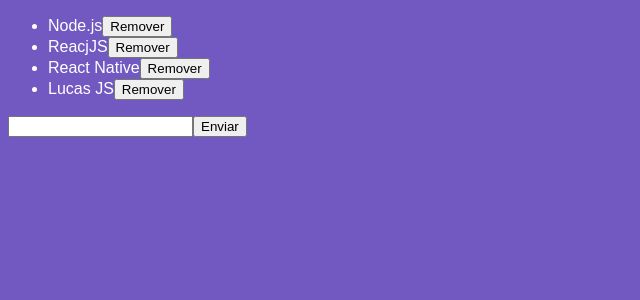
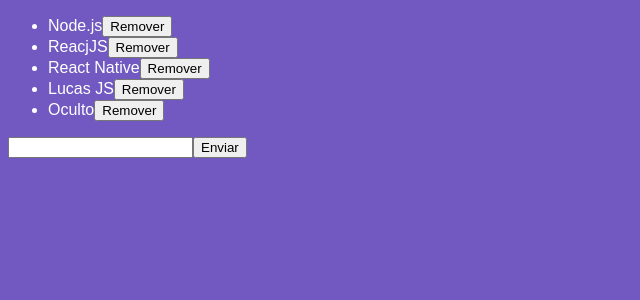
Before and after one commit to marcoscuomo/gostack-react, a React app: page / in a window 1280 px wide. Shown: the top 300 px of the page, without its empty margins (0-640 px from the left). Built offline with nearby package versions, Linux system fonts and the light colour scheme.

Commit message:
Default propos

```diff
--- a/package.json
+++ b/package.json
@@ -21,6 +21,7 @@
     "webpack-dev-server": "^3.9.0"
   },
   "dependencies": {
+    "prop-types": "^15.7.2",
     "react": "^16.11.0",
     "react-dom": "^16.11.0"
   }
--- a/src/components/TechList.js
+++ b/src/components/TechList.js
@@ -3,6 +3,12 @@
 import TechItem from './Techitem';
 
 class TechList extends Component {
+
+
+    // Teste
+    // static defaultProps = {
+    //     tech: 'Oculto'
+    // };
 
     state = {
         newTech: '',
@@ -49,6 +55,7 @@
                         //     <button onClick={ () => this.handleDelete(tech)} type="button">Remover</button>
                         // </li>
                     ))}
+                    <TechItem />
                 </ul>
                 <input
                 type="text"
--- a/src/components/Techitem.js
+++ b/src/components/Techitem.js
@@ -1,4 +1,5 @@
 import React from 'react';
+import PropTypes from 'prop-types';
 
 function TechItem({ tech, onDelete }) {
     return (
@@ -9,4 +10,13 @@
     );
 }
 
+TechItem.defaultProps = {
+    tech: 'Oculto'
+};
+
+TechItem.prototypes = {
+    tech: PropTypes.string,
+    onDelete: PropTypes.func.isRequired
+}
+
 export default TechItem;
```
Also changed, not shown: 1 other file (tests, documents, lock files or other folders).
